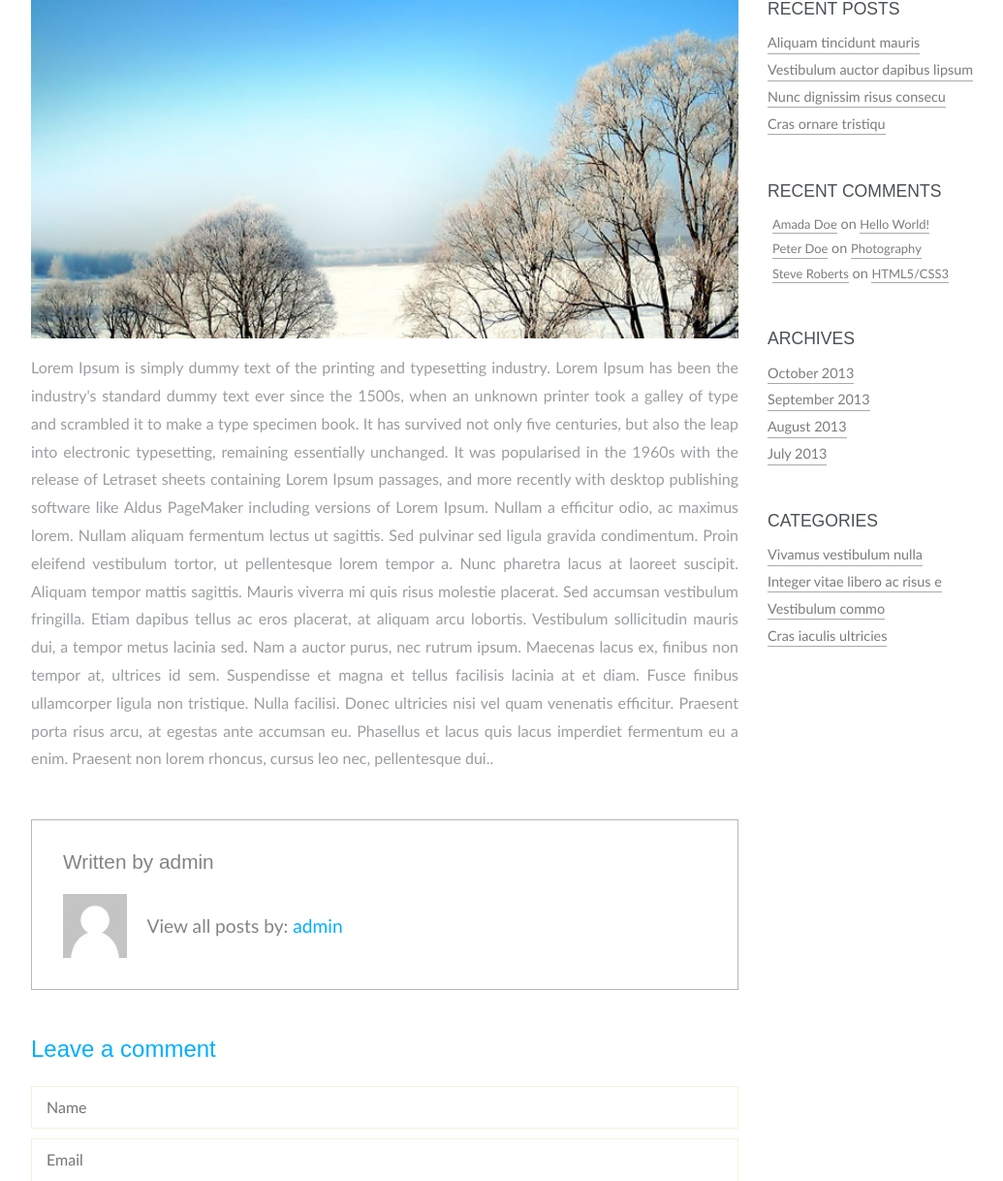
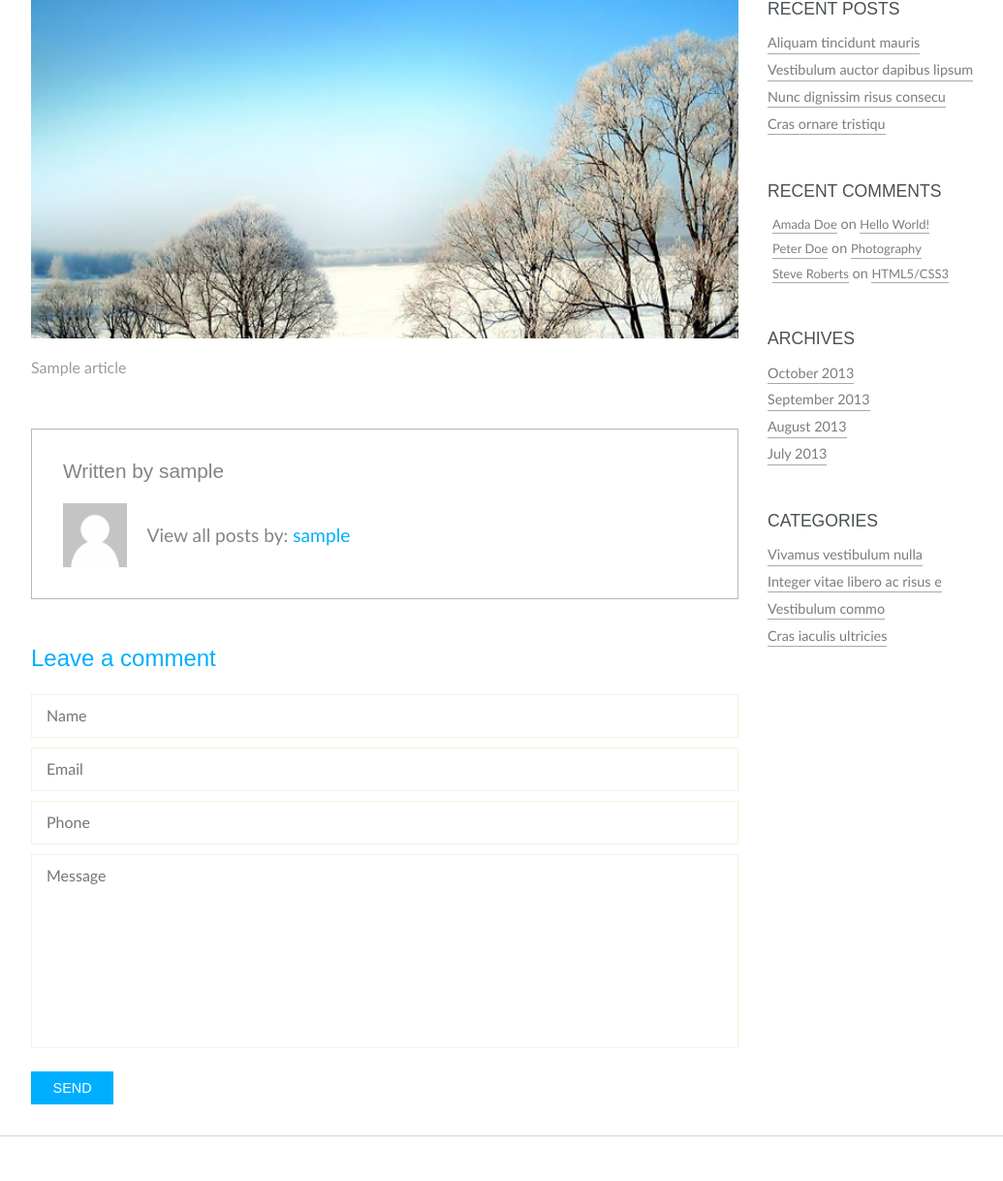
Before and after one commit to AwesomeIcon/PublicSite, a Django app: template blog/templates/single.html in a window 1280 px wide. Shown: the part 202-1420 px from the top of the page at 97% size, without its empty margins (53-1088 px from the left). Run offline with Django 3.2, Linux system fonts and the light colour scheme; the template is opened without the code that fills it: values that come from a table or form of the project are taken from there, others are empty; tables that the repository leaves empty hold one stand-in row (values such as "Sample post"); some libraries are stand-ins or nearby versions; some web fonts are replaced.

Commit message:
detail single function

```diff
--- a/PublicSite/urls.py
+++ b/PublicSite/urls.py
@@ -22,4 +22,5 @@
     url(r'^logout/$', 'blog.views.logout'),
     url(r'^blog/add/$','blog.views.add'),
     url(r'^blog/article/$','blog.views.article'),
+    url(r'^blog/single/(?P<num>\d+)/$','blog.views.single'),
 )
--- a/blog/templates/single.html
+++ b/blog/templates/single.html
@@ -49,7 +49,7 @@
 				 </div>
 				  <span class="menu"> </span>
 				   <ul>
-						<li class="active"><a href="index.html">HOME</a></li>
+						<li class="active"><a href="/blog/">HOME</a></li>
 						<li><a href="about.html">ABOUT</a></li>
 						<li><a href="add.html">CONTACT</a></li>
                        <li><a href="/logout/">LOGOUT</a></li>
@@ -72,14 +72,13 @@
 		  <div class="col-md-8 single-main">
 			  <div class="single-grid">
 					<img src="{% static 'img/post1.jpg' %}" alt=""/>
-					<p>Lorem Ipsum is simply dummy text of the printing and typesetting industry. Lorem Ipsum has been the industry's standard dummy text ever since the 1500s, when an unknown printer took a galley of type and scrambled it to make a type specimen book. It has survived not only five centuries, but also the leap into electronic typesetting, remaining essentially unchanged. It was popularised in the 1960s with the release of Letraset sheets containing Lorem Ipsum passages, and more recently with desktop publishing software like Aldus PageMaker including versions of Lorem Ipsum. Nullam a efficitur odio, ac maximus lorem. Nullam aliquam fermentum lectus ut sagittis. Sed pulvinar sed ligula gravida condimentum. Proin eleifend vestibulum tortor, ut pellentesque lorem tempor a. Nunc pharetra lacus at laoreet suscipit. Aliquam tempor mattis sagittis. Mauris viverra mi quis risus molestie placerat. Sed accumsan vestibulum fringilla. Etiam dapibus tellus ac eros placerat, at aliquam arcu lobortis. Vestibulum sollicitudin mauris dui, a tempor metus lacinia sed. Nam a auctor purus, nec rutrum ipsum. Maecenas lacus ex, finibus non tempor at, ultrices id sem. Suspendisse et magna et tellus facilisis lacinia at et diam. Fusce finibus ullamcorper ligula non tristique. Nulla facilisi. Donec ultricies nisi vel quam venenatis efficitur. Praesent porta risus arcu, at egestas ante accumsan eu.
-					 Phasellus et lacus quis lacus imperdiet fermentum eu a enim. Praesent non lorem rhoncus, cursus leo nec, pellentesque dui..</p>
+					<p>{{ body }}</p>
 			  </div>
 			 <ul class="comment-list">
-		  		   <h5 class="post-author_head">Written by <a href="#" title="Posts by admin" rel="author">admin</a></h5>
+		  		   <h5 class="post-author_head">Written by <a href="#" title="Posts by admin" rel="author">{{ username }}</a></h5>
 		  		   <li><img src="{% static 'img/avatar.png' %}" class="img-responsive" alt="">
 		  		   <div class="desc">
-		  		   <p>View all posts by: <a href="#" title="Posts by admin" rel="author">admin</a></p>
+		  		   <p>View all posts by: <a href="#" title="Posts by admin" rel="author">{{ username }}</a></p>
 		  		   </div>
 		  		   <div class="clearfix"></div>
 		  		   </li>
```
Also changed, not shown: blog/templates/index.html (+7 -2 lines), blog/views.py (+12 -3 lines), 2 other files.
